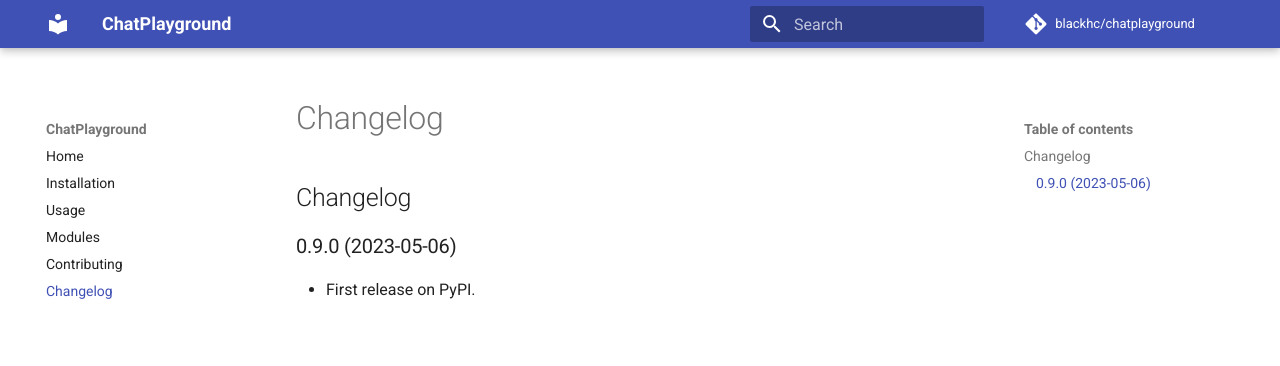
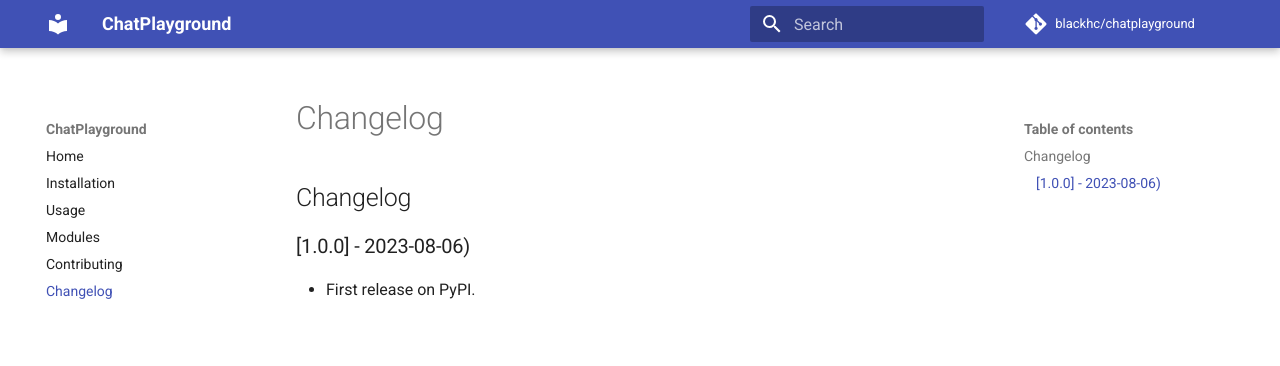
Before and after one commit to BlackHC/chatplayground, an MkDocs documentation site: the page built from docs/changelog.md, in a window 1280 px wide. Shown: the top 366 px of the page. Built offline with MkDocs 1.6.1 and Material for MkDocs 9.7.7, drawn with Linux system fonts in a browser that asks for light colours; comment, search, counter and statistics services are not loaded.

Commit message:
Update CHANGELOG.md & bump version: 0.9.0 → 1.0.0

```diff
--- a/CHANGELOG.md
+++ b/CHANGELOG.md
@@ -1,5 +1,5 @@
 # Changelog
 
-## 0.9.0 (2023-05-06)
+## [1.0.0] - 2023-08-06)
 
 * First release on PyPI.
--- a/chatplayground/__init__.py
+++ b/chatplayground/__init__.py
@@ -1 +1 @@
-__version__ = '0.9.0'
+__version__ = '1.0.0'
--- a/pyproject.toml
+++ b/pyproject.toml
@@ -1,7 +1,7 @@
 [tool]
 [tool.poetry]
 name = "chatplayground"
-version = "0.9.0"
+version = "1.0.0"
 homepage = "https://github.com/blackhc/chatplayground"
 description = "ChatPlayground for LLMs"
 authors = ["Andreas Kirsch <blackhc@gmail.com>"]
```
Also changed, not shown: docs/usage.md (+1 -1 lines), .bumpversion.cfg.
